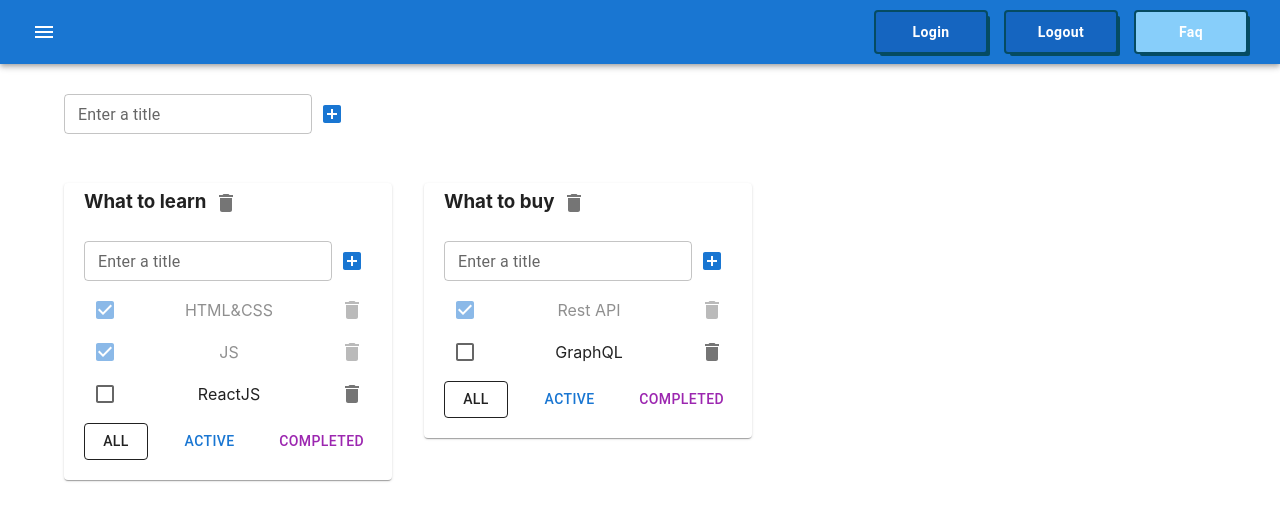
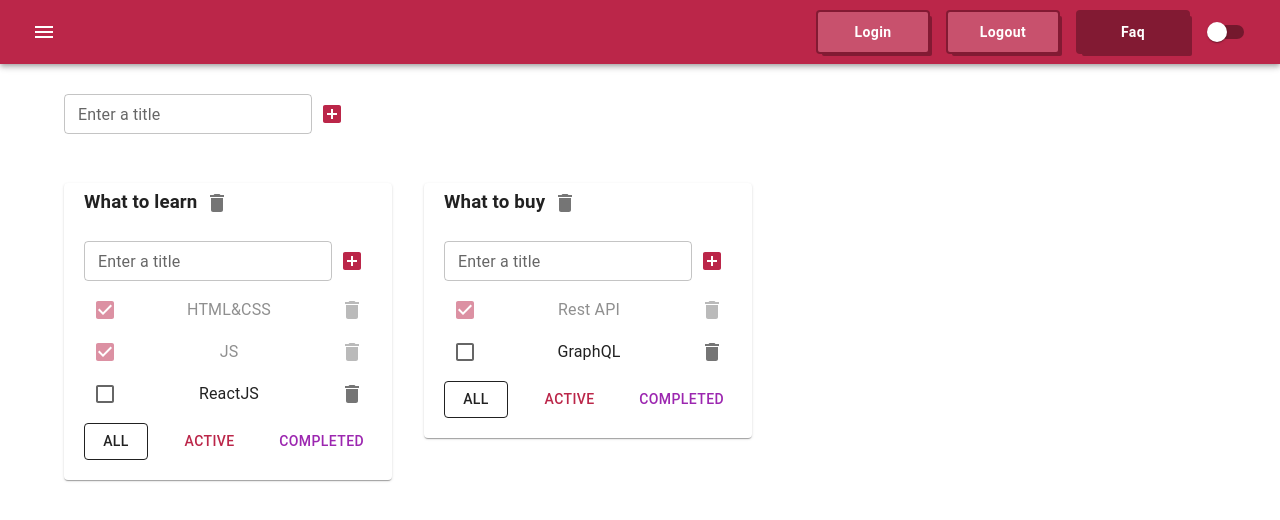
Before and after one commit to Maksimus39/todolist, a React (Create React App) app: page / in a window 1280 px wide. Shown: the top 520 px of the page. Built offline with nearby package versions, Linux system fonts and the light colour scheme.

Commit message:
Спринт 02, неделя 3

```diff
--- a/src/App.tsx
+++ b/src/App.tsx
@@ -10,8 +10,11 @@
 import Grid from '@mui/material/Grid2';
 import Paper from '@mui/material/Paper'
 import {MenuButton} from './MenuButton'
+import {createTheme, ThemeProvider} from '@mui/material/styles'
+import CssBaseline from '@mui/material/CssBaseline'
+import Switch from "@mui/material/Switch";
 
-
+type ThemeMode = 'dark' | 'light'
 export type FilterValuesType = 'all' | 'active' | 'completed'
 export type TasksStateType = {
     [key: string]: TaskType[]
@@ -43,6 +46,8 @@
         {id: todolistID1, title: 'What to learn', filter: 'all'},
         {id: todolistID2, title: 'What to buy', filter: 'all'},
     ])
+    const [themeMode, setThemeMode] = useState<ThemeMode>('light')
+
 
     const removeTask = (taskId: string, todolistId: string) => {
         const newTodolistTasks = {
@@ -105,17 +110,32 @@
         setTodolists(newTodolists)
     }
 
+    const theme = createTheme({
+        palette: {
+            mode: themeMode === 'light' ? 'light' : 'dark',
+            primary: {
+                main: '#BB2649',
+            },
+        },
+    })
+
+    const changeModeHandler = () => {
+        setThemeMode(themeMode === 'light' ? 'dark' : 'light')
+    }
     return (
         <div>
+            <ThemeProvider theme={theme}>
+                <CssBaseline />
                 <AppBar position="static" sx={{mb: '30px'}}>
                     <Toolbar sx={{display: 'flex', justifyContent: 'space-between'}}>
                         <IconButton color="inherit">
                             <MenuIcon/>
                         </IconButton>
                         <div>
-                        <MenuButton >Login</MenuButton>
+                            <MenuButton>Login</MenuButton>
                             <MenuButton>Logout</MenuButton>
-                        <MenuButton background={'lightskyblue'}>Faq</MenuButton>
+                            <MenuButton background={theme.palette.primary.dark}>Faq</MenuButton>
+                            <Switch color={'default'} onChange={changeModeHandler} />
                         </div>
                     </Toolbar>
                 </AppBar>
@@ -162,6 +182,7 @@
                         })}
                     </Grid>
                 </Container>
+            </ThemeProvider>
         </div>
     )
 }
--- a/src/MenuButton.tsx
+++ b/src/MenuButton.tsx
@@ -6,14 +6,14 @@
     background?: string
 }
 
-export const MenuButton = styled(Button)<MenuButtonProps>(({ background }) => ({
+export const MenuButton = styled(Button)<MenuButtonProps>(({ background, theme }) => ({
     minWidth: '110px',
     fontWeight: 'bold',
-    boxShadow: '0 0 0 2px #054B62, 4px 4px 0 0 #054B62',
+    boxShadow: `0 0 0 2px ${theme.palette.primary.dark}, 4px 4px 0 0 ${theme.palette.primary.dark}`,
     borderRadius: '2px',
     textTransform: 'capitalize',
     margin: '0 10px',
     padding: '8px 24px',
-    color: '#ffffff',
-    background: background || '#1565c0',
+    color: theme.palette.primary.contrastText,
+    background: background || theme.palette.primary.light,
 }))
```
Lines whose indentation alone changed are shown as unchanged.
